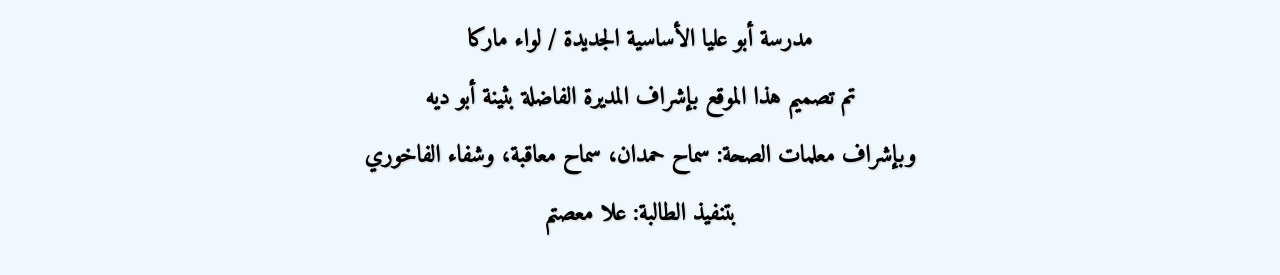
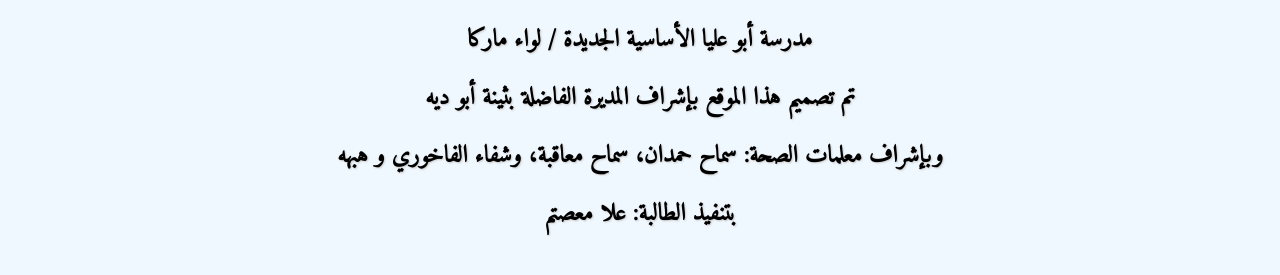
Before and after one commit to Ola200917/new-abu-alia-school, a plain HTML site: page index.html in a window 1280 px wide. Shown: the part 327-602 px from the top of the page. Drawn offline with Linux system fonts and the light colour scheme.

Commit message:
Add files via upload

```diff
--- a/index.html
+++ b/index.html
@@ -111,7 +111,7 @@
     <div class="decorated-text">
       <h1>مدرسة أبو عليا الأساسية الجديدة / لواء ماركا</h1>
       <h3>تم تصميم هذا الموقع بإشراف المديرة الفاضلة بثينة أبو ديه</h3>
-      <h4>وبإشراف معلمات الصحة: سماح حمدان، سماح معاقبة، وشفاء الفاخوري</h4>
+      <h4>  وبإشراف معلمات الصحة: سماح حمدان، سماح معاقبة، وشفاء الفاخوري و هبهه </h4>
       <h4>بتنفيذ الطالبة: علا معصتم</h4>
     </div>
   </div>
```
